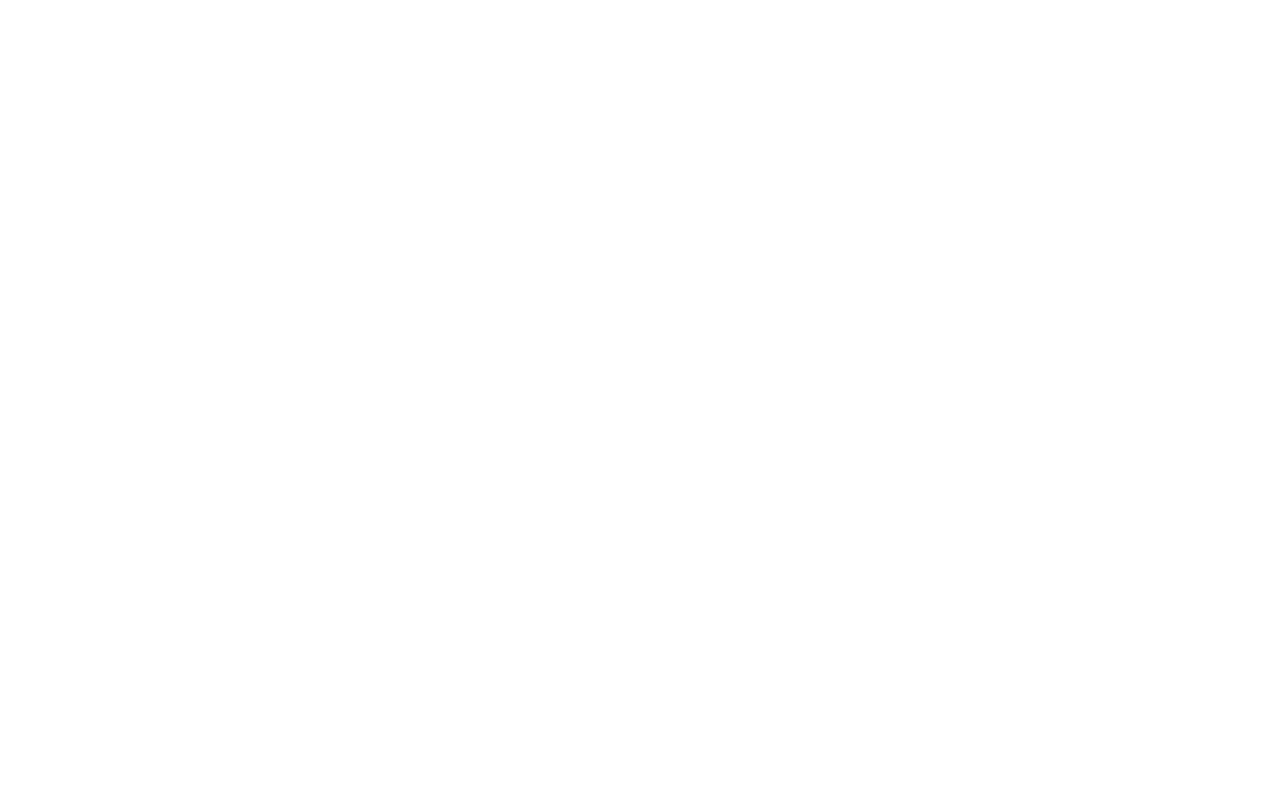
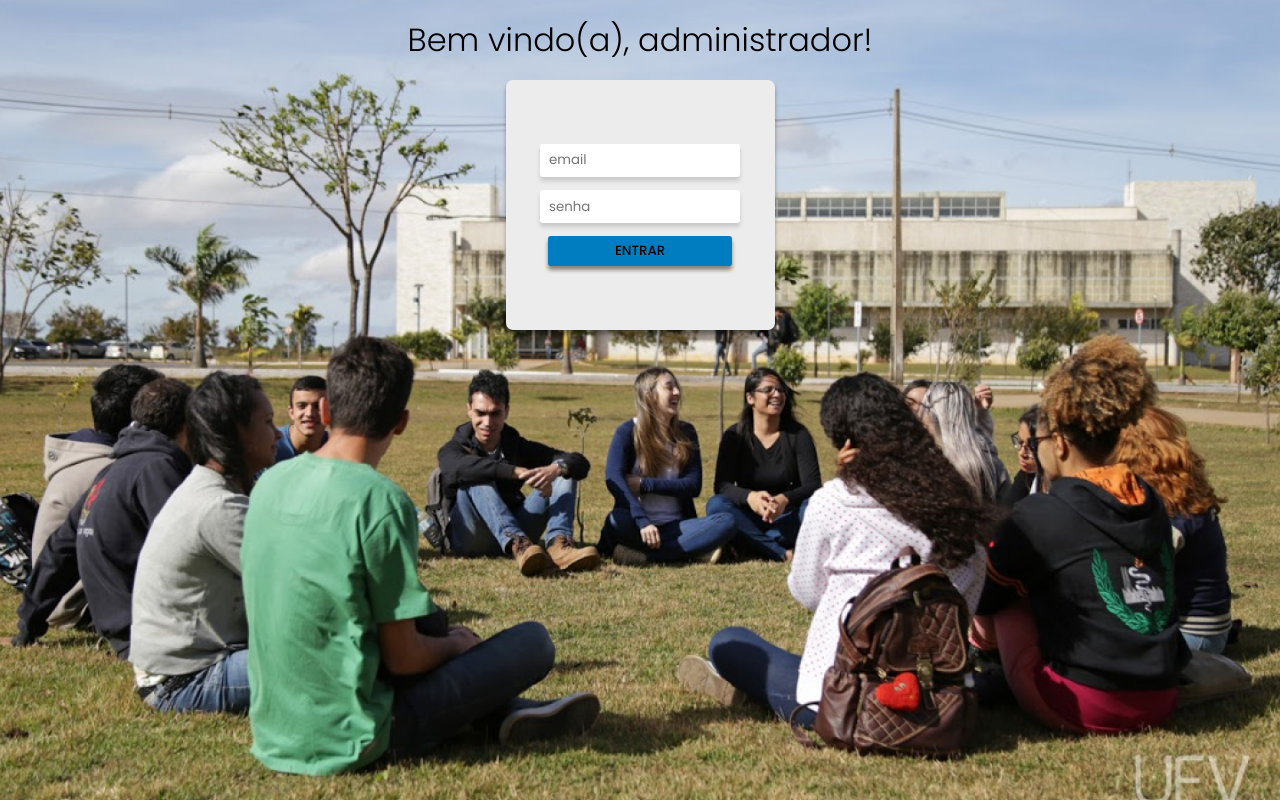
Before and after one commit to lucassouzafranco/ufv-system, a React (Create React App) app: page /admin in a window 1280 px wide. Before the commit this address had no page. Built offline with nearby package versions, Linux system fonts and the light colour scheme.

Commit message:
admin auth

```diff
--- a/public/index.html
+++ b/public/index.html
@@ -7,7 +7,6 @@
   <link href="https://fonts.googleapis.com/css2?family=Poppins:ital,wght@0,100;0,200;0,300;0,400;0,500;0,600;0,700;0,800;0,900;1,100;1,200;1,300;1,400;1,500;1,600;1,700;1,800;1,900&display=swap" rel="stylesheet" />
   <title>Mostra de Profissões UFV</title>
   <link href="https://fonts.googleapis.com/css2?family=Pacifico&family=Poppins:ital,wght@0,100;0,200;0,300;0,400;0,500;0,600;0,700;0,800;0,900;1,100;1,200;1,300;1,400;1,500;1,600;1,700;1,800;1,900&display=swap" rel="stylesheet" />
-  <title>Amostra de Profissões UFV</title>
 </head>
 <body id="root">
 
--- /dev/null
+++ b/src/components/Login/index.js
@@ -0,0 +1,25 @@
+import React from "react";
+import { Container, Content, Title, Form, Input, Button } from './loginStyle';
+
+export default function Login() {
+  return (
+    <>
+      <Content>
+        <Container>
+          <Title>Bem vindo(a), administrador!</Title>
+          <Form>
+            <Input
+              type='text'
+              placeholder="email"
+            />
+            <Input
+              type='password'
+              placeholder="senha"
+            />
+            <Button type="submit">Entrar</Button>
+          </Form>
+        </Container>
+      </Content>
+    </>
+  )
+}
--- /dev/null
+++ b/src/components/Login/loginStyle.js
@@ -0,0 +1,59 @@
+import styled from "styled-components";
+
+export const Content = styled.main`
+  height: 100vh;
+  background-image: url('/assets/img/alunos.png');
+  background-position: center;
+  background-size: cover;
+  background-repeat: no-repeat;
+`
+
+export const Container = styled.div`
+  text-align: center;
+  padding: 1em 0;
+  display: flex;
+  align-items:  center;
+  justify-content: center;
+  flex-direction: column;
+`
+
+export const Title = styled.h1`
+  font-weight: 300;
+`
+
+export const Form = styled.form`
+  width: 269px;
+  height: 250px;
+  margin: 1em 0;
+  background: #ECECEC;
+  box-shadow: 0px 4px 4px rgba(0, 0, 0, 0.35);
+  border-radius: 7px;
+  display: flex;
+  align-items: center;
+  flex-direction: column;
+  justify-content: center;
+`
+
+export const Input = styled.input`
+  width: 200.67px;
+  height: 33px;
+  outline: none;
+  border: none;
+  border-radius: 3px;
+  background: #FFFFFF;
+  box-shadow: 0px 4px 4px rgba(0, 0, 0, 0.15);
+  padding-left: 0.7em;
+  margin-bottom: 1em;
+`
+
+export const Button = styled.button`
+  border: none;
+  outline: none;
+  width: 183.67px;
+  height: 30px;
+  background: #007DC0;
+  box-shadow: 0px 4px 4px rgba(0, 0, 0, 0.45);
+  border-radius: 3px;
+  text-transform: uppercase;
+  font-weight: 500;
+`
--- a/src/pages/Auth.js
+++ b/src/pages/Auth.js
@@ -0,0 +1,10 @@
+import React from "react";
+import Login from "../components/Login";
+
+export default function Auth(){
+  return(
+    <>
+      <Login/>
+    </>
+  )
+}
--- a/src/routes.js
+++ b/src/routes.js
@@ -5,6 +5,7 @@
 import Courses from "./pages/Courses";
 import MiniCourses from "./pages/MiniCourses";
 import DashBoard from "./pages/Dashboard";
+import Auth from "./pages/Auth";
 
 const MyRoutes = () => {
 
@@ -15,6 +16,7 @@
           <Route path='/' element={<Home />} />
           <Route path='/cursos' element={<Courses />} />
           <Route path='/cursos/mini-cursos' element={<MiniCourses />} />
+          <Route path='/admin' element={<Auth />} />;
           <Route path='/admin/painel' element={<DashBoard />} />;
           <Route path='/admin/painel/cadastrar' element={<DashBoard />} />;
         </Routes>
```
Also changed, not shown: public/assets/img/alunos.png (added).
